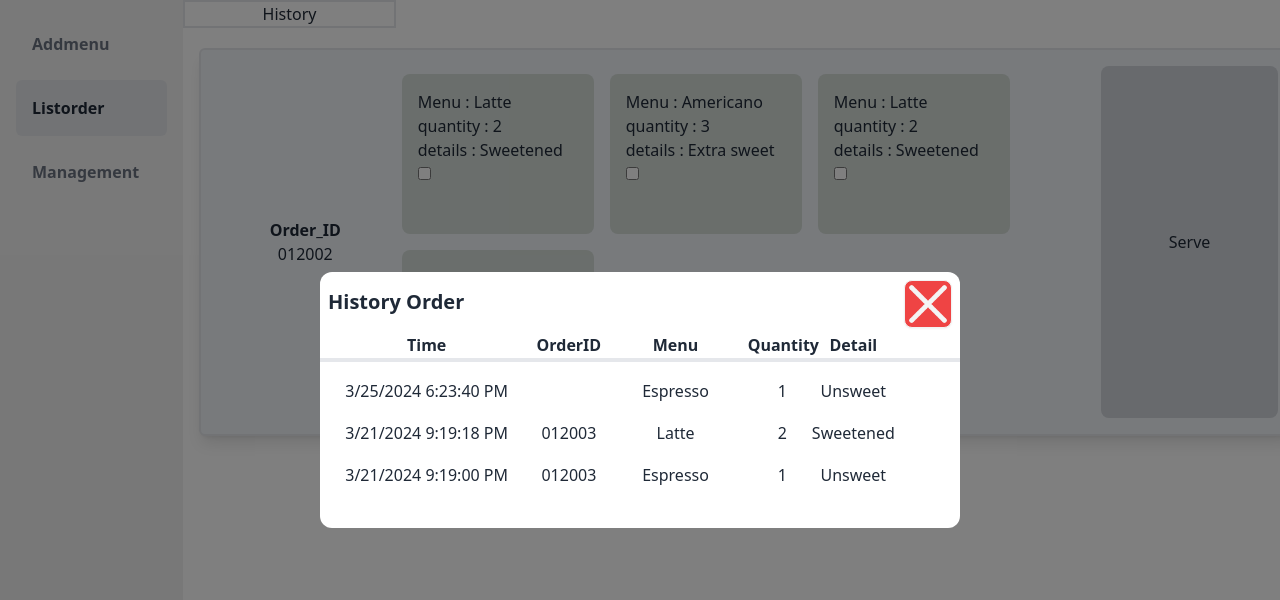
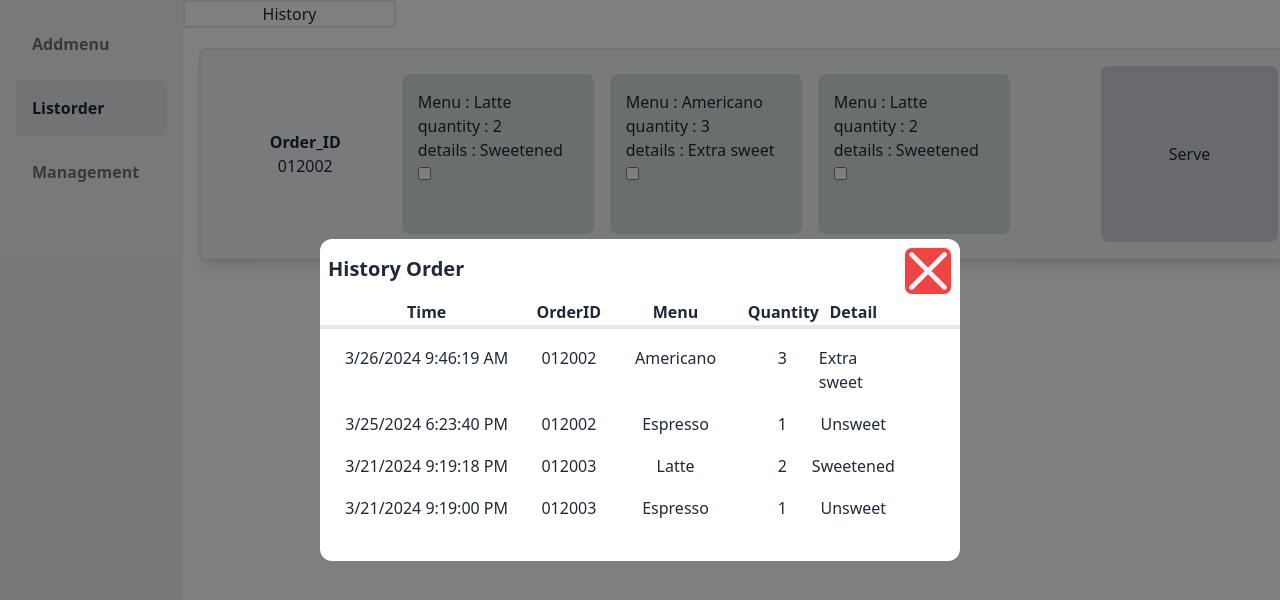
Before and after one commit to cnc2003/PROJECT2-SEC-1-PenNgiMark, a Vue app: page /list-order in a window 1280 px wide. Both pictures are taken after a click on the button "History". Shown: the top 600 px of the page. Built offline with nearby package versions, Linux system fonts and the light colour scheme; data requests are answered from the project's data file.

Commit message:
fix: variabal name order_id => order_number

```diff
--- a/public/data/db.json
+++ b/public/data/db.json
@@ -178,12 +178,6 @@
           "quantity": 2,
           "price": 240,
           "details": "Sweetened"
-        },
-        {
-          "menu_name": "Americano",
-          "quantity": 3,
-          "price": 270,
-          "details": "Extra sweet"
         }
       ],
       "id": "0357"
@@ -198,7 +192,7 @@
       "details": "Unsweet",
       "selected": true,
       "Time": "3/21/2024 9:19:00 PM",
-      "order_id": "012003"
+      "order_number": "012003"
     },
     {
       "id": "b16c",
@@ -208,7 +202,7 @@
       "details": "Sweetened",
       "selected": true,
       "Time": "3/21/2024 9:19:18 PM",
-      "order_id": "012003"
+      "order_number": "012003"
     },
     {
       "id": "6d06",
@@ -218,6 +212,16 @@
       "details": "Unsweet",
       "selected": true,
       "Time": "3/25/2024 6:23:40 PM",
+      "order_number": "012002"
+    },
+    {
+      "id": "8e89",
+      "menu_name": "Americano",
+      "quantity": 3,
+      "price": 270,
+      "details": "Extra sweet",
+      "selected": true,
+      "Time": "3/26/2024 9:46:19 AM",
       "order_number": "012002"
     }
   ],
--- a/src/components/ModalHistory.vue
+++ b/src/components/ModalHistory.vue
@@ -67,7 +67,7 @@ watch(
                     >
                         <tr class="grid grid-cols-9 ">
                             <td class="col-span-3 flex justify-center">{{ order.Time }}</td>
-                            <td class="flex justify-center">{{ order.order_id }}</td>
+                            <td class="flex justify-center">{{ order.order_number }}</td>
                             <td class="col-span-2 flex justify-center">{{ order.menu_name }}</td>
                             <td class="flex justify-center">{{ order.quantity }}</td>
                             <td class="flex justify-center">{{ order.details }}</td>
```
